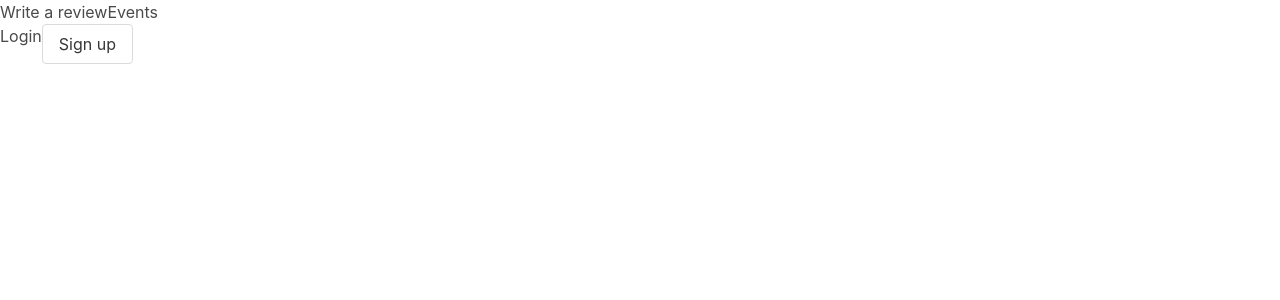
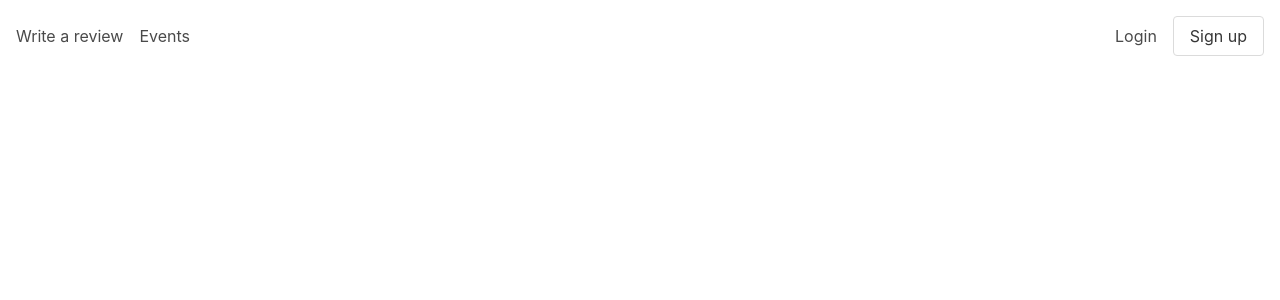
Before and after one commit to kuzeofficial/yelp, a React (Create React App) app: page / in a window 1280 px wide. Shown: the top 300 px of the page. Built offline with nearby package versions, Linux system fonts and the light colour scheme.

Commit message:
styling TopNavBar

```diff
--- a/src/LandingPage/LandingPage.module.css
+++ b/src/LandingPage/LandingPage.module.css
@@ -0,0 +1,3 @@
+.top-nav  {
+    display: flex;
+}
--- /dev/null
+++ b/src/LandingPage/TopNav/TopNav.css
@@ -0,0 +1,20 @@
+:root {
+    --element-spacing: 1rem
+}
+
+.top-nav  {
+    display: flex;
+    justify-content: space-between;
+    align-items: center;
+    margin: var(--element-spacing);
+}
+.left > * {
+    margin-right:  var(--element-spacing);
+}
+.right {
+    display: flex;
+    align-items: center;
+}
+.right > * {
+    margin-left: var(--element-spacing);
+}
--- a/src/LandingPage/TopNav/TopNav.js
+++ b/src/LandingPage/TopNav/TopNav.js
@@ -1,13 +1,14 @@
-import React from 'react'
+import React from 'react';
+import  './TopNav.css';
 
 export default function TopNav () {
     return (
-        <div>
-            <div>
+        <div className='top-nav'>
+            <div className='left'>
                 <span>Write a review</span>
                 <span>Events</span>
             </div>
-            <div>
+            <div className='right'>
                 <span>Login</ span>
                 <button className='button'>Sign up</button>
             </div>
```
Also changed, not shown: src/LandingPage/TopNav/TopNav.module.css (deleted).
